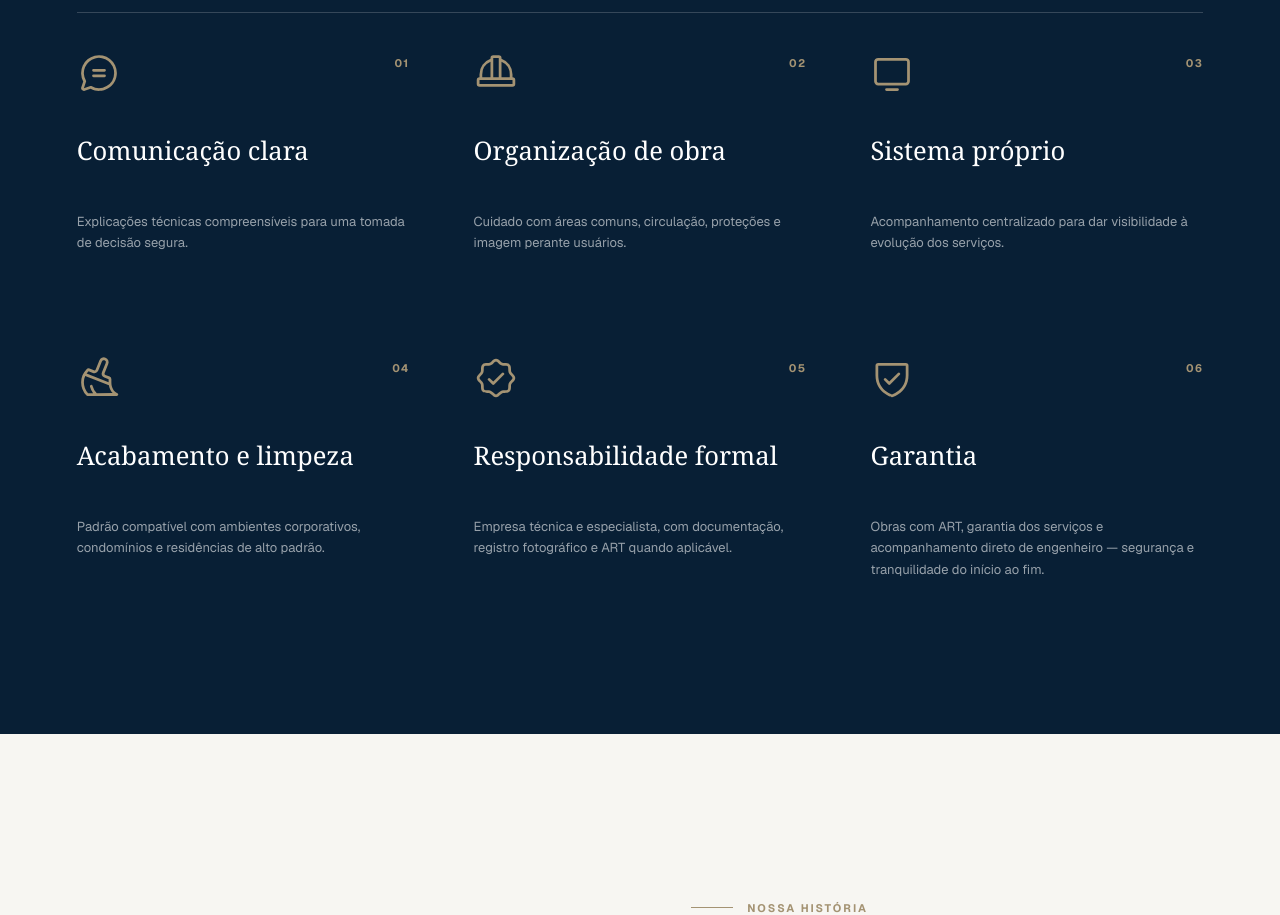
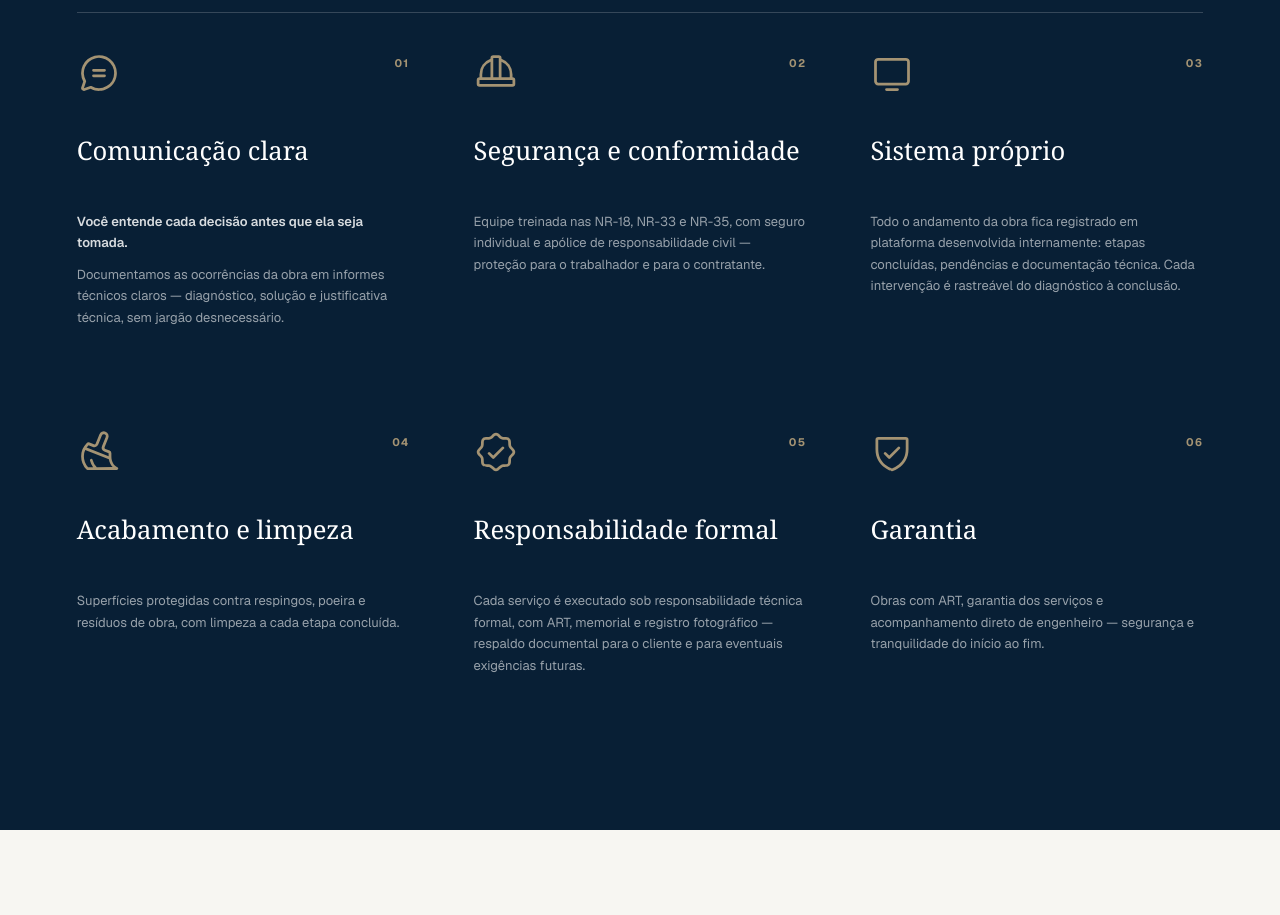
Before and after one commit to bruno-saintz/site-randaza, a Next.js app: page / in a window 1280 px wide. Shown: the part 7840-8755 px from the top of the page. Built offline with nearby package versions, Linux system fonts and the light colour scheme.

Commit message:
content: reformula textos dos diferenciais

```diff
--- a/app/globals.css
+++ b/app/globals.css
@@ -164,7 +164,7 @@ section { scroll-margin-top:88px; }
 .differential-mark { display:flex; align-items:flex-start; justify-content:space-between; color:var(--gold); }
 .differential-mark svg { width:44px; height:44px; stroke-width:1.25; }
 .differential-mark span { padding-top:4px; }
-.differentials-grid h3 { min-height:2.2em; margin:42px 0 18px; font:400 clamp(23px,2vw,32px)/1.1 Georgia,serif; }.differentials-grid p { margin:0; color:rgba(255,255,255,.58); font-size:13px; line-height:1.65; }
+.differentials-grid h3 { min-height:2.2em; margin:42px 0 18px; font:400 clamp(23px,2vw,32px)/1.1 Georgia,serif; }.differentials-grid p { margin:0; color:rgba(255,255,255,.58); font-size:13px; line-height:1.65; }.differentials-grid p strong { display:block; margin-bottom:10px; color:rgba(255,255,255,.84); font-weight:600; }
 
 .history { display:grid; grid-template-columns:1fr 1fr; gap:clamp(50px,8vw,130px); align-items:center; padding-top:clamp(100px,13vw,190px); padding-bottom:clamp(100px,13vw,190px); }
 .history-image { position:relative; min-height:720px; }.history-image::after { content:''; position:absolute; inset:0; background:linear-gradient(0deg,rgba(8,31,53,.32),transparent 45%); }.history-image img { object-fit:cover; object-position:center 52%; }
--- a/app/page.tsx
+++ b/app/page.tsx
@@ -137,11 +137,11 @@ export default function Home() {
         <div className="section-shell">
           <div className="differentials-head" data-reveal><p className="eyebrow">Diferenciais</p><h2 id="dif-title">Segurança técnica que também se percebe na experiência.</h2></div>
           <div className="differentials-grid">
-            <article data-reveal><div className="differential-mark"><ChatCircleText aria-hidden="true" /><span>01</span></div><h3>Comunicação clara</h3><p>Explicações técnicas compreensíveis para uma tomada de decisão segura.</p></article>
-            <article data-reveal><div className="differential-mark"><HardHat aria-hidden="true" /><span>02</span></div><h3>Organização de obra</h3><p>Cuidado com áreas comuns, circulação, proteções e imagem perante usuários.</p></article>
-            <article data-reveal><div className="differential-mark"><Monitor aria-hidden="true" /><span>03</span></div><h3>Sistema próprio</h3><p>Acompanhamento centralizado para dar visibilidade à evolução dos serviços.</p></article>
-            <article data-reveal><div className="differential-mark"><Broom aria-hidden="true" /><span>04</span></div><h3>Acabamento e limpeza</h3><p>Padrão compatível com ambientes corporativos, condomínios e residências de alto padrão.</p></article>
-            <article data-reveal><div className="differential-mark"><SealCheck aria-hidden="true" /><span>05</span></div><h3>Responsabilidade formal</h3><p>Empresa técnica e especialista, com documentação, registro fotográfico e ART quando aplicável.</p></article>
+            <article data-reveal><div className="differential-mark"><ChatCircleText aria-hidden="true" /><span>01</span></div><h3>Comunicação clara</h3><p><strong>Você entende cada decisão antes que ela seja tomada.</strong>Documentamos as ocorrências da obra em informes técnicos claros — diagnóstico, solução e justificativa técnica, sem jargão desnecessário.</p></article>
+            <article data-reveal><div className="differential-mark"><HardHat aria-hidden="true" /><span>02</span></div><h3>Segurança e conformidade</h3><p>Equipe treinada nas NR-18, NR-33 e NR-35, com seguro individual e apólice de responsabilidade civil — proteção para o trabalhador e para o contratante.</p></article>
+            <article data-reveal><div className="differential-mark"><Monitor aria-hidden="true" /><span>03</span></div><h3>Sistema próprio</h3><p>Todo o andamento da obra fica registrado em plataforma desenvolvida internamente: etapas concluídas, pendências e documentação técnica. Cada intervenção é rastreável do diagnóstico à conclusão.</p></article>
+            <article data-reveal><div className="differential-mark"><Broom aria-hidden="true" /><span>04</span></div><h3>Acabamento e limpeza</h3><p>Superfícies protegidas contra respingos, poeira e resíduos de obra, com limpeza a cada etapa concluída.</p></article>
+            <article data-reveal><div className="differential-mark"><SealCheck aria-hidden="true" /><span>05</span></div><h3>Responsabilidade formal</h3><p>Cada serviço é executado sob responsabilidade técnica formal, com ART, memorial e registro fotográfico — respaldo documental para o cliente e para eventuais exigências futuras.</p></article>
             <article data-reveal><div className="differential-mark"><ShieldCheck aria-hidden="true" /><span>06</span></div><h3>Garantia</h3><p>Obras com ART, garantia dos serviços e acompanhamento direto de engenheiro — segurança e tranquilidade do início ao fim.</p></article>
           </div>
         </div>
```
